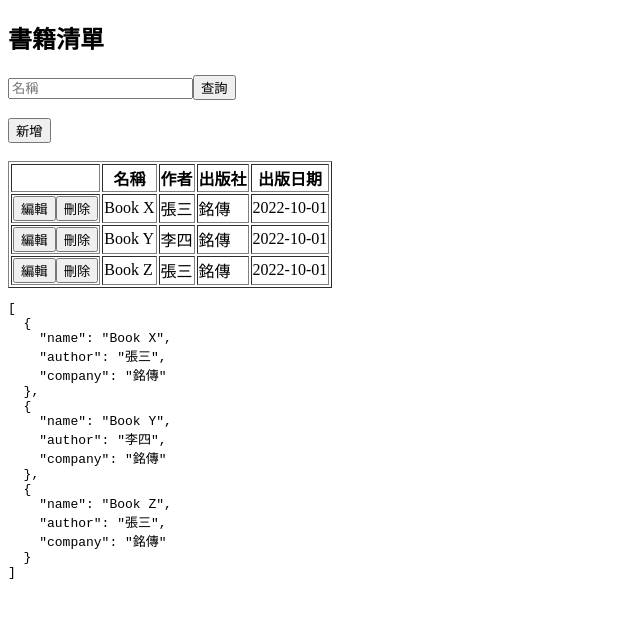
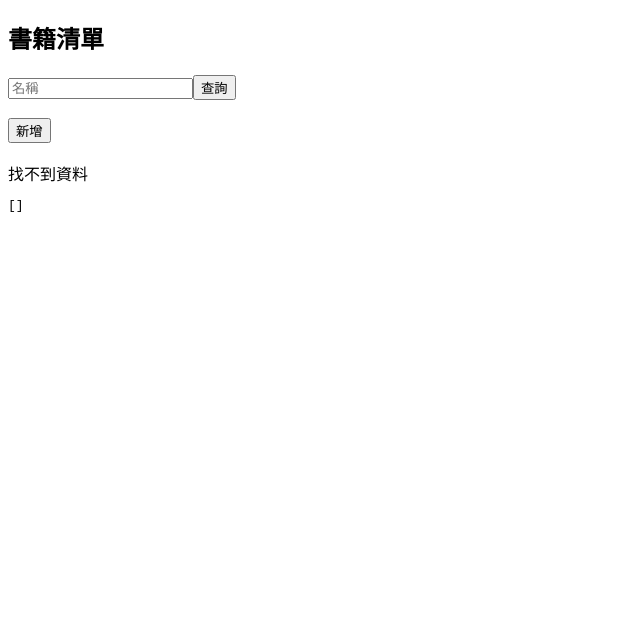
Before and after one commit to Oliver721003/mcu-ng-demo, an Angular app: page /books in a window 1280 px wide. Shown: the top 618 px of the page, without its empty margins (0-640 px from the left). Built offline with nearby package versions, Linux system fonts and the light colour scheme.

Commit message:
建立書籍資料服務實作

```diff
--- a/src/app/books-page/books-page.component.html
+++ b/src/app/books-page/books-page.component.html
@@ -8,7 +8,7 @@
   <button type="button" (click)="onAdd()">新增</button>
 </div>
 <br>
-<table border="1" *ngIf="books.length > 0">
+<table border="1" *ngIf="bookService.data.length > 0">
   <tr>
     <th></th>
     <th>名稱</th>
@@ -16,7 +16,7 @@
     <th>出版社</th>
     <th>出版日期</th>
   </tr>
-  <tr *ngFor="let book of books; let i = index">
+  <tr *ngFor="let book of bookService.data; let i = index">
     <td>
       <button type="button" (click)="onEdit(i)">編輯</button>
       <button type="button" (click)="onDelete(i)">刪除</button>
@@ -27,5 +27,5 @@
     <td>2022-10-01</td>
   </tr>
 </table>
-<div *ngIf="books.length === 0">找不到資料</div>
-<pre>{{ books | json }}</pre>
+<div *ngIf="bookService.data.length === 0">找不到資料</div>
+<pre>{{ bookService.data | json }}</pre>
--- a/src/app/books-page/books-page.component.ts
+++ b/src/app/books-page/books-page.component.ts
@@ -1,3 +1,4 @@
+import { BookService } from './../services/book.service';
 import { Component } from '@angular/core';
 import { Book } from '../model/book';
 
@@ -7,26 +8,21 @@ import { Book } from '../model/book';
   styleUrls: ['./books-page.component.css']
 })
 export class BooksPageComponent {
-  // books: Book[] = [];
-  books = [
-    new Book('Book X', '張三', '銘傳'),
-    new Book('Book Y', '李四', '銘傳'),
-    new Book('Book Z', '張三', '銘傳'),
-  ];
+  constructor(protected bookService: BookService) {}
 
   onSearch(): void {
-    console.log('click search button');
+    this.bookService.search();
   }
 
   onAdd(): void {
-    this.books.push(new Book('Book New', '王五', '銘傳'))
+    this.bookService.add(new Book('Book New', '王五', '銘傳'))
   }
 
   onEdit(index: number): void {
-    console.log(`click edit button. index = ${index}`);
+    this.bookService.update(index);
   }
 
   onDelete(index: number): void {
-    this.books.splice(index, 1);
+    this.bookService.delete(index);
   }
 }
--- /dev/null
+++ b/src/app/services/book.service.ts
@@ -0,0 +1,27 @@
+import { Injectable } from '@angular/core';
+import { Book } from '../model/book';
+
+@Injectable({
+  providedIn: 'root'
+})
+export class BookService {
+  data: Book[] = [];
+
+  constructor() { }
+
+  search(): void {
+    console.log('click search button');
+  }
+
+  add(book: Book): void {
+    this.data.push(book);
+  }
+
+  update(index: number): void {
+    console.log(`click edit button. index = ${index}`);
+  }
+
+  delete(index: number): void {
+    this.data.splice(index, 1);
+  }
+}
```
Also changed, not shown: 1 other file (tests, documents, lock files or other folders).
